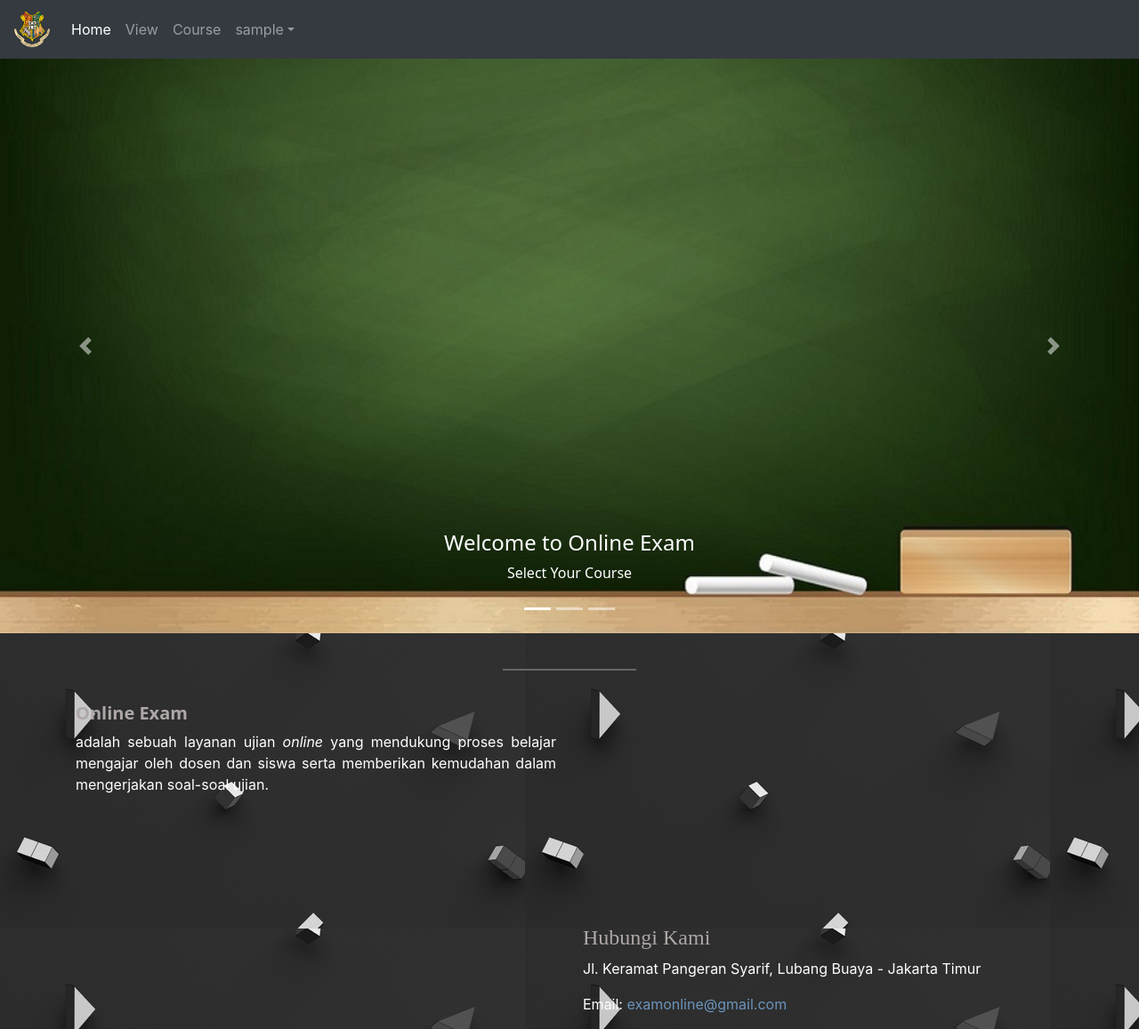
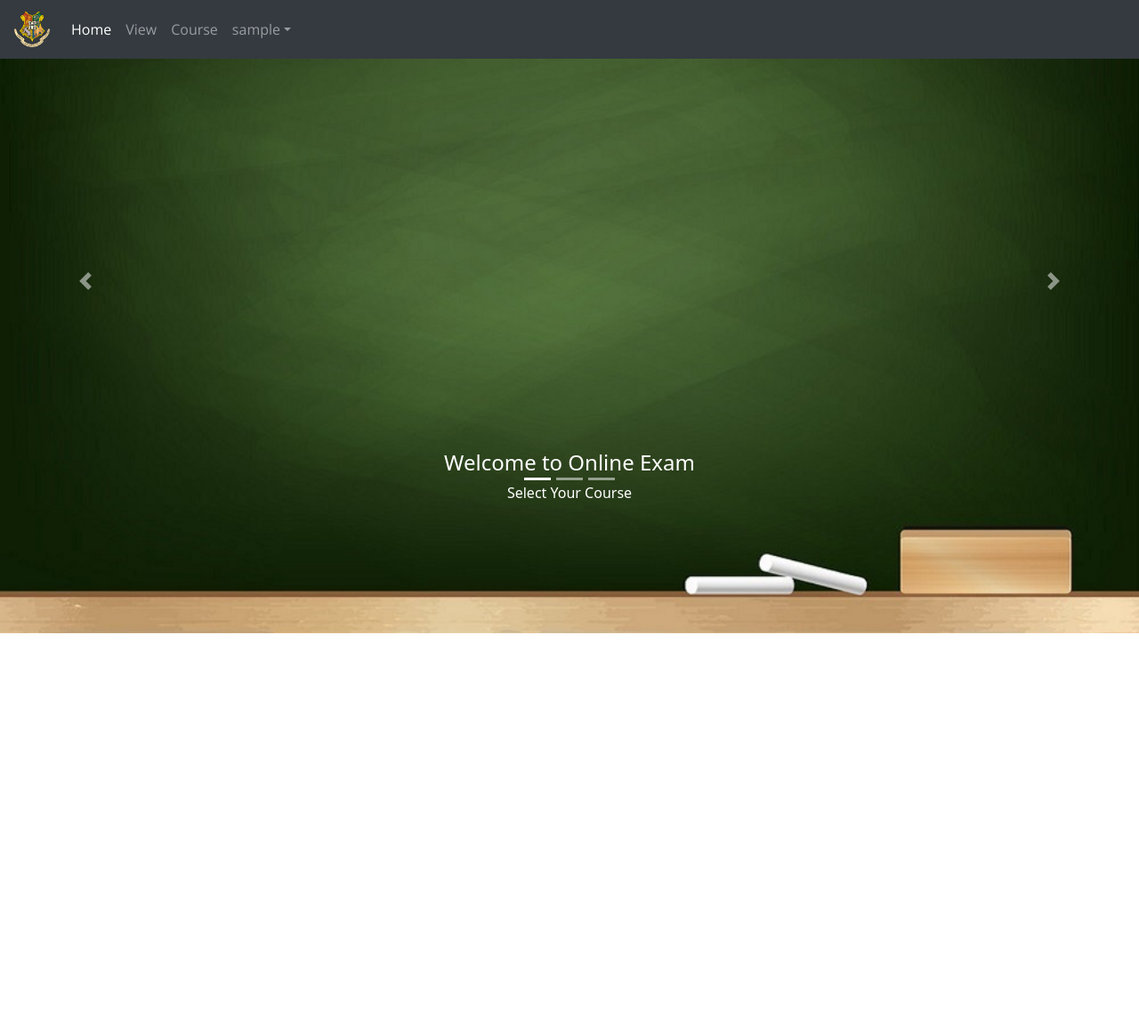
Before and after one commit to NaufalAhmadRiefyan/Sistem-ujian-online-SMAN48-Jakarta-Timur, a PHP site: page /staff/dash.php in a window 1280 px wide. Shown: the whole page at 89% size. After the commit the page ends 712 px from the top, so only its background shows below. Run offline with PHP 8.4, Linux system fonts and the light colour scheme; the visitor is signed in with stand-in values (Sample User, id 1).

Commit message:
Update dash.php

```diff
--- a/staff/dash.php
+++ b/staff/dash.php
@@ -35,6 +35,9 @@ require "fungsi.php";
     <!-- Material Icon Font -->
     <link rel="stylesheet" type="text/css" href="css/material-design-iconic-font.min.css">
 
+    <!-- Font -->
+    <link href="https://fonts.googleapis.com/css?family=Open+Sans&display=swap" rel="stylesheet">
+
 
 
     <!-- HTML5 shim and Respond.js for IE8 support of HTML5 elements and media queries -->
@@ -49,7 +52,19 @@ body {
    margin:0;
    padding:0;
    height: 100px;
+   font-family: 'Open Sans', sans-serif;
 }
+
+.carousel-fade
+{
+  height: 500px;
+}
+
+.carousel-caption
+{
+  margin-bottom: 90px
+}
+
 </style>
 
   </head>
@@ -141,42 +156,6 @@ body {
 </div>
         <!-- end Carousel -->
 
-
-
-
-
-<section class="about" id="about" style="background-image: url(../img/background.jpg);">
-  <div class="container">
-    <div class="row">
-      <div class="col-md-12">
-        <br>
-        <hr style="border-top: 2px solid #666; width: 150px">
-      </div>
-
-
-      <div class="col-md-6" style="padding-top: 20px;">
-        <h5 style="font-family: system-ui; color: #AFA7A7"><b>Online Exam</b></h5>
-        <p style="color: #FFFFFF; text-align: justify">adalah sebuah layanan ujian <i>online</i>
-        yang mendukung proses belajar mengajar oleh dosen dan siswa serta memberikan kemudahan dalam
-        mengerjakan soal-soal ujian.</p>
-      </div>
-
-        <div class="col-md-6">
-        <h4 style="font-family: 'ABeeZee'; color: #AFA7A7; padding-top: 50%">Hubungi Kami<i class="icon-chat"></i></h4>
-        <p style="color: #FFFFFF">Jl. Keramat Pangeran Syarif, Lubang Buaya - Jakarta Timur </p>
-        <p style="color: #FFFFFF">Email: <span style="color: #6B94BC">examonline@gmail.com</span></p>
-        </div>
-        <br><br>
-    </div>
-  </div>
-</section>
-
-
-
-
-
-
-
     <!-- jQuery (necessary for Bootstrap's JavaScript plugins) -->
     <script src="js/jquery-3.3.1.min.js"></script>
     <!-- Include all compiled plugins (below), or include individual files as needed -->
```
